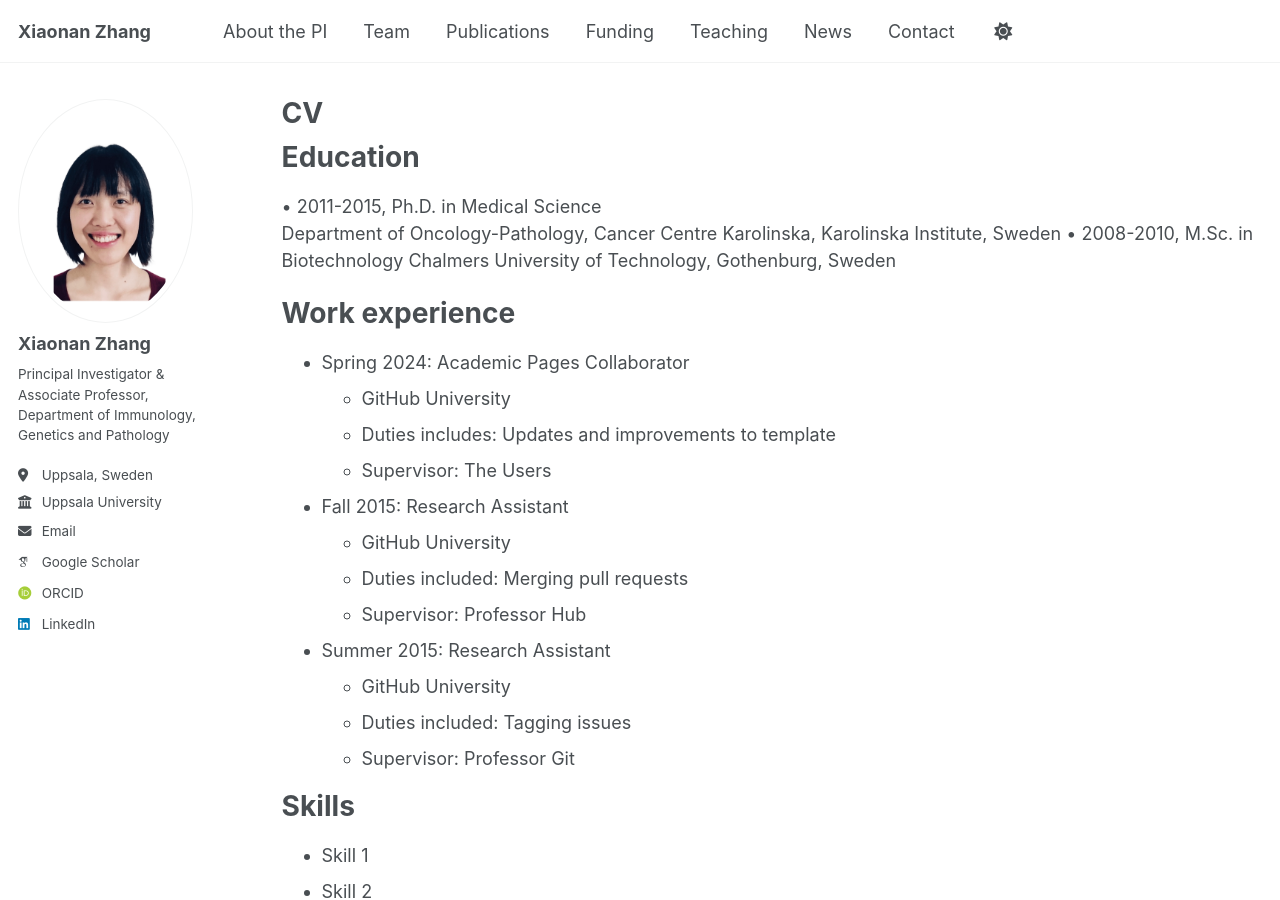
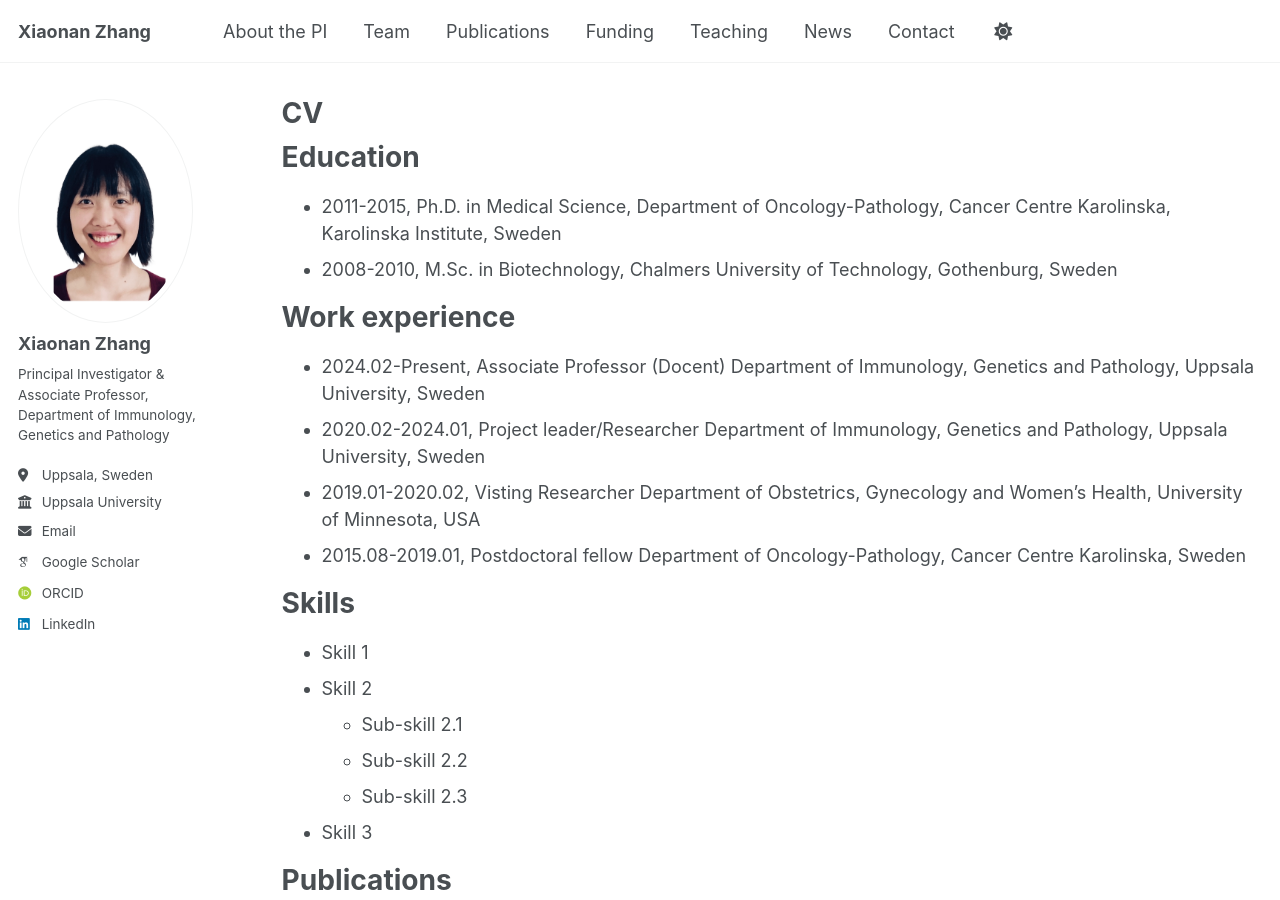
Before and after one commit to Xiaonanzhanglab/XLab, a Jekyll site: the page built from _pages/cv.md, in a window 1280 px wide and 900 px high. Built offline with Jekyll 4.4.1, drawn with Linux system fonts in a browser that asks for light colours; some web fonts are replaced; a script that is not in the unit is left out.

Commit message:
Update cv.md

```diff
--- a/_pages/cv.md
+++ b/_pages/cv.md
@@ -11,27 +11,20 @@ redirect_from:
 
 Education
 ======
-•	2011-2015, Ph.D. in Medical Science
-Department of Oncology-Pathology, Cancer Centre Karolinska, Karolinska Institute, Sweden
-•	2008-2010, M.Sc. in Biotechnology
-Chalmers University of Technology, Gothenburg, Sweden
+*  2011-2015, Ph.D. in Medical Science, Department of Oncology-Pathology, Cancer Centre Karolinska, Karolinska Institute, Sweden
+*  2008-2010, M.Sc. in Biotechnology, Chalmers University of Technology, Gothenburg, Sweden
 
 Work experience
 ======
-* Spring 2024: Academic Pages Collaborator
-  * GitHub University
-  * Duties includes: Updates and improvements to template
-  * Supervisor: The Users
+* 2024.02-Present, Associate Professor (Docent)
+Department of Immunology, Genetics and Pathology, Uppsala University, Sweden
+* 2020.02-2024.01, Project leader/Researcher
+Department of Immunology, Genetics and Pathology, Uppsala University, Sweden
+* 2019.01-2020.02, Visting Researcher
+Department of Obstetrics, Gynecology and Women's Health, University of Minnesota, USA
+* 2015.08-2019.01, Postdoctoral fellow
+Department of Oncology-Pathology, Cancer Centre Karolinska, Sweden
 
-* Fall 2015: Research Assistant
-  * GitHub University
-  * Duties included: Merging pull requests
-  * Supervisor: Professor Hub
-
-* Summer 2015: Research Assistant
-  * GitHub University
-  * Duties included: Tagging issues
-  * Supervisor: Professor Git
 
 Skills
 ======
```
